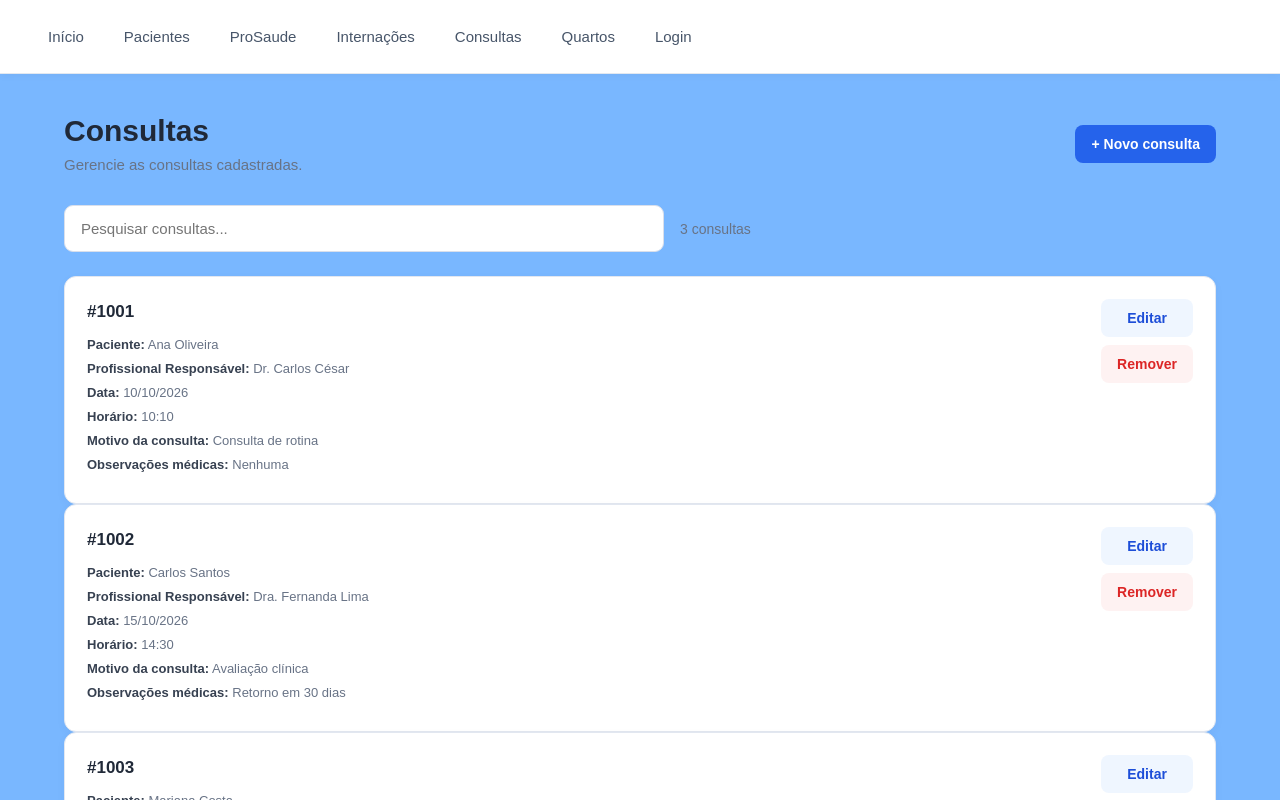
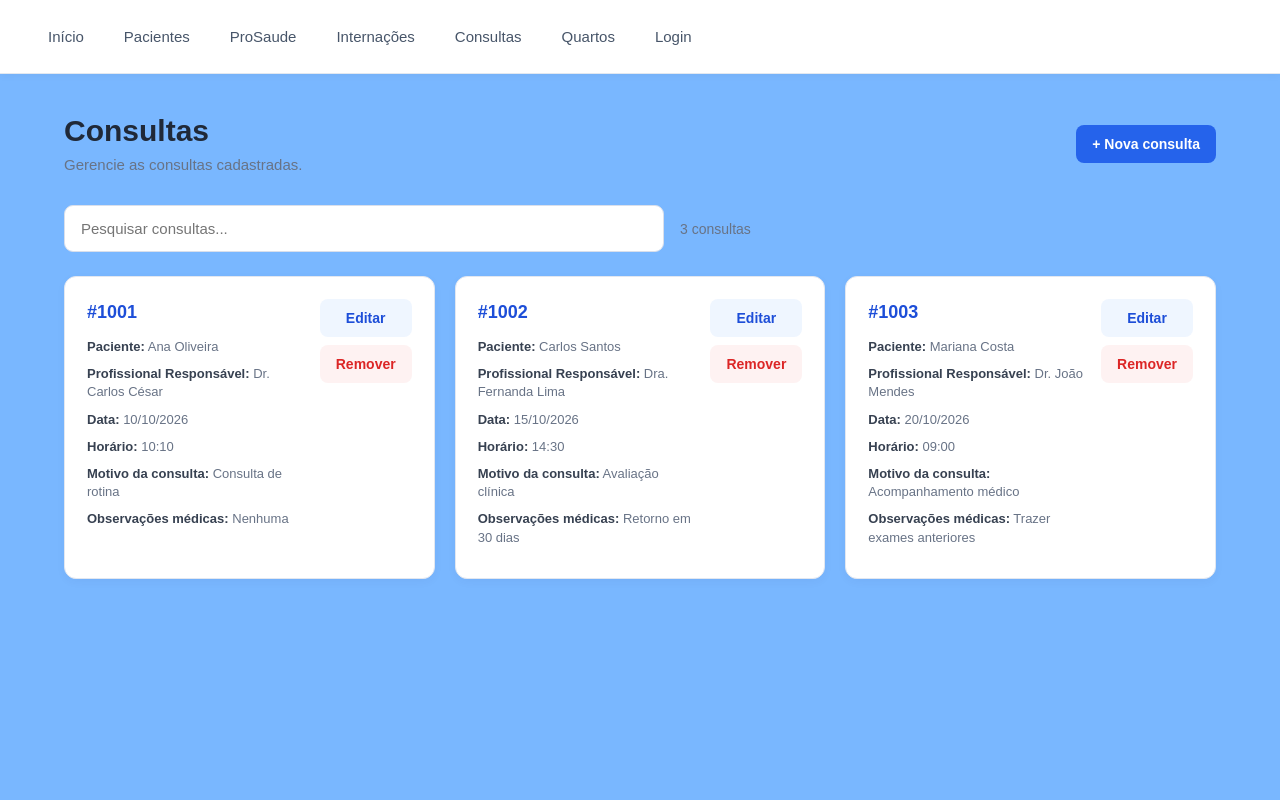
Before and after one commit to 5byp8r/TrabalhoPraticoProgModular, a React app in the folder frontend/: page /consultas in a window 1280 px wide. Shown: the top 800 px of the page. Built offline with nearby package versions, Linux system fonts and the light colour scheme; the HTML template or start-up script is replaced by a standard one.

Commit message:
feat: estilização correta da página de consultas

```diff
--- a/frontend/src/pages/consultas.jsx
+++ b/frontend/src/pages/consultas.jsx
@@ -1,3 +1,5 @@
+import "./css/consultas.css";
+
 function Consultas() {
   return (
     <main className="container">
@@ -8,7 +10,7 @@ function Consultas() {
         </div>
 
         <button className="btn-novo">
-          + Novo consulta
+          + Nova consulta
         </button>
       </header>
 
--- /dev/null
+++ b/frontend/src/pages/css/consultas.css
@@ -0,0 +1,161 @@
+* {
+    margin: 0;
+    padding: 0;
+    box-sizing: border-box;
+}
+
+body {
+    font-family: Arial, sans-serif;
+    background-color: #79b7ff;
+    color: #202938;
+}
+
+.container {
+    max-width: 1200px;
+    margin: 0 auto;
+    padding: 40px 24px;
+}
+
+.cabecalho {
+    display: flex;
+    justify-content: space-between;
+    align-items: center;
+    gap: 20px;
+    margin-bottom: 32px;
+}
+
+.cabecalho h1 {
+    font-size: 30px;
+    margin-bottom: 8px;
+}
+
+.cabecalho p {
+    color: #687386;
+    font-size: 15px;
+}
+
+button {
+    border: none;
+    border-radius: 8px;
+    padding: 11px 16px;
+    font-size: 14px;
+    font-weight: bold;
+    cursor: pointer;
+}
+
+.btn-novo {
+    background-color: #2563eb;
+    color: white;
+}
+
+.pesquisa {
+    display: flex;
+    align-items: center;
+    gap: 16px;
+    margin-bottom: 24px;
+}
+
+.pesquisa input {
+    width: 100%;
+    max-width: 600px;
+    padding: 14px 16px;
+    border: 1px solid #d9dfeb;
+    border-radius: 9px;
+    background-color: white;
+    font-size: 15px;
+}
+
+.pesquisa span {
+    color: #687386;
+    font-size: 14px;
+    white-space: nowrap;
+}
+
+.lista-consultas {
+    display: grid;
+    grid-template-columns: repeat(auto-fit, minmax(340px, 1fr));
+    gap: 20px;
+}
+
+.card {
+    display: flex;
+    align-items: flex-start;
+    gap: 15px;
+    padding: 22px;
+    background-color: white;
+    border: 1px solid #e2e7f0;
+    border-radius: 12px;
+    box-shadow: 0 3px 10px rgba(23, 37, 84, 0.04);
+}
+
+.dados {
+    flex: 1;
+    min-width: 0;
+}
+
+.dados h2 {
+    font-size: 18px;
+    margin: 3px 0 15px;
+    color: #1d4ed8;
+}
+
+.dados p {
+    font-size: 13px;
+    color: #687386;
+    line-height: 1.4;
+    margin-bottom: 9px;
+    overflow-wrap: anywhere;
+}
+
+.dados strong {
+    color: #374151;
+}
+
+.acoes {
+    display: flex;
+    flex-direction: column;
+    gap: 8px;
+}
+
+.btn-editar {
+    background-color: #eff6ff;
+    color: #1d4ed8;
+}
+
+.btn-remover {
+    background-color: #fef2f2;
+    color: #dc2626;
+}
+
+@media (max-width: 700px) {
+    .container {
+        padding: 24px 16px;
+    }
+
+    .cabecalho {
+        align-items: flex-start;
+        flex-direction: column;
+    }
+
+    .pesquisa {
+        align-items: stretch;
+        flex-direction: column;
+    }
+
+    .pesquisa input {
+        max-width: none;
+    }
+
+    .lista-consultas {
+        grid-template-columns: 1fr;
+    }
+
+    .card {
+        flex-wrap: wrap;
+    }
+
+    .acoes {
+        flex-direction: row;
+        width: 100%;
+    }
+}
```
